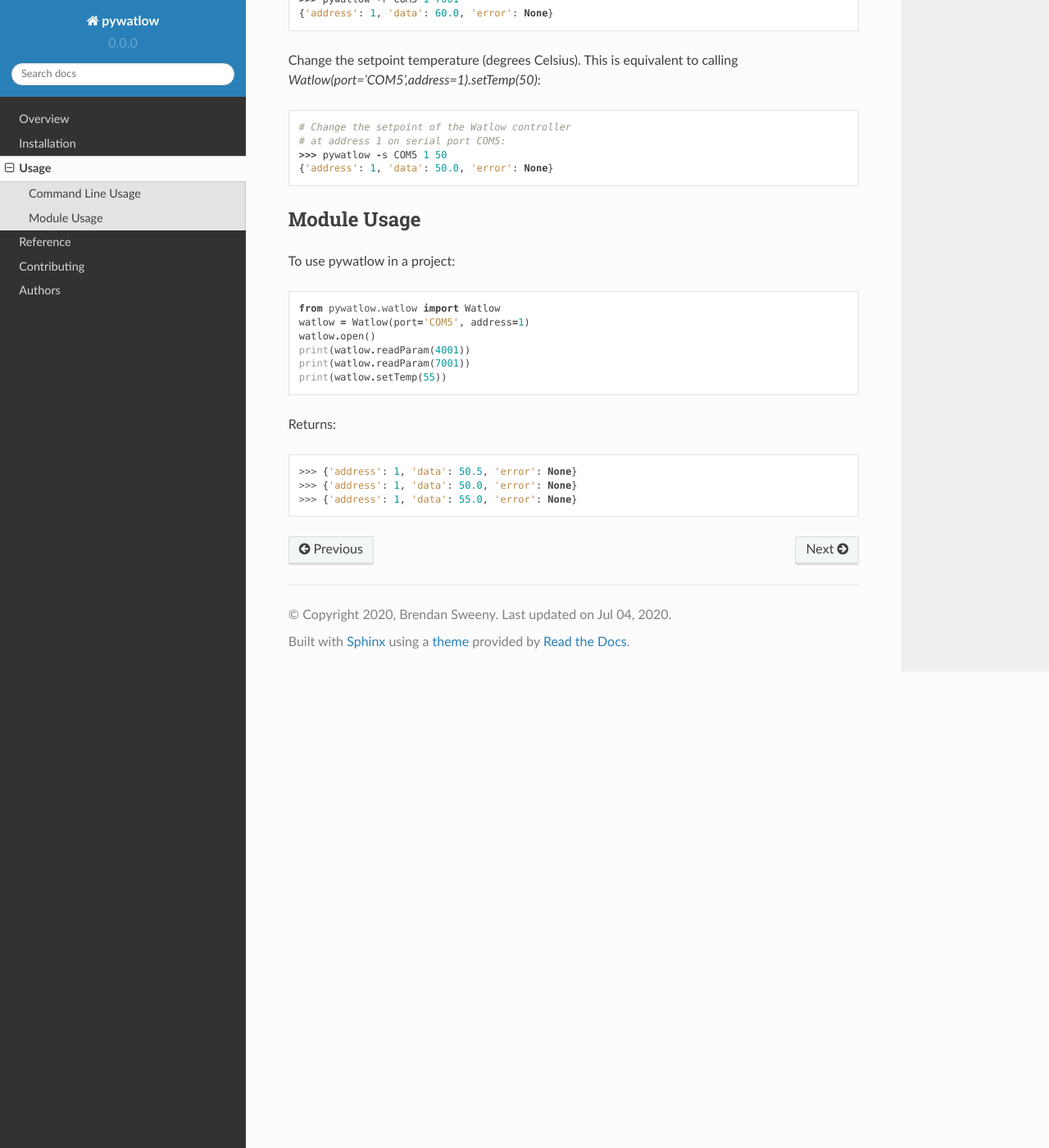
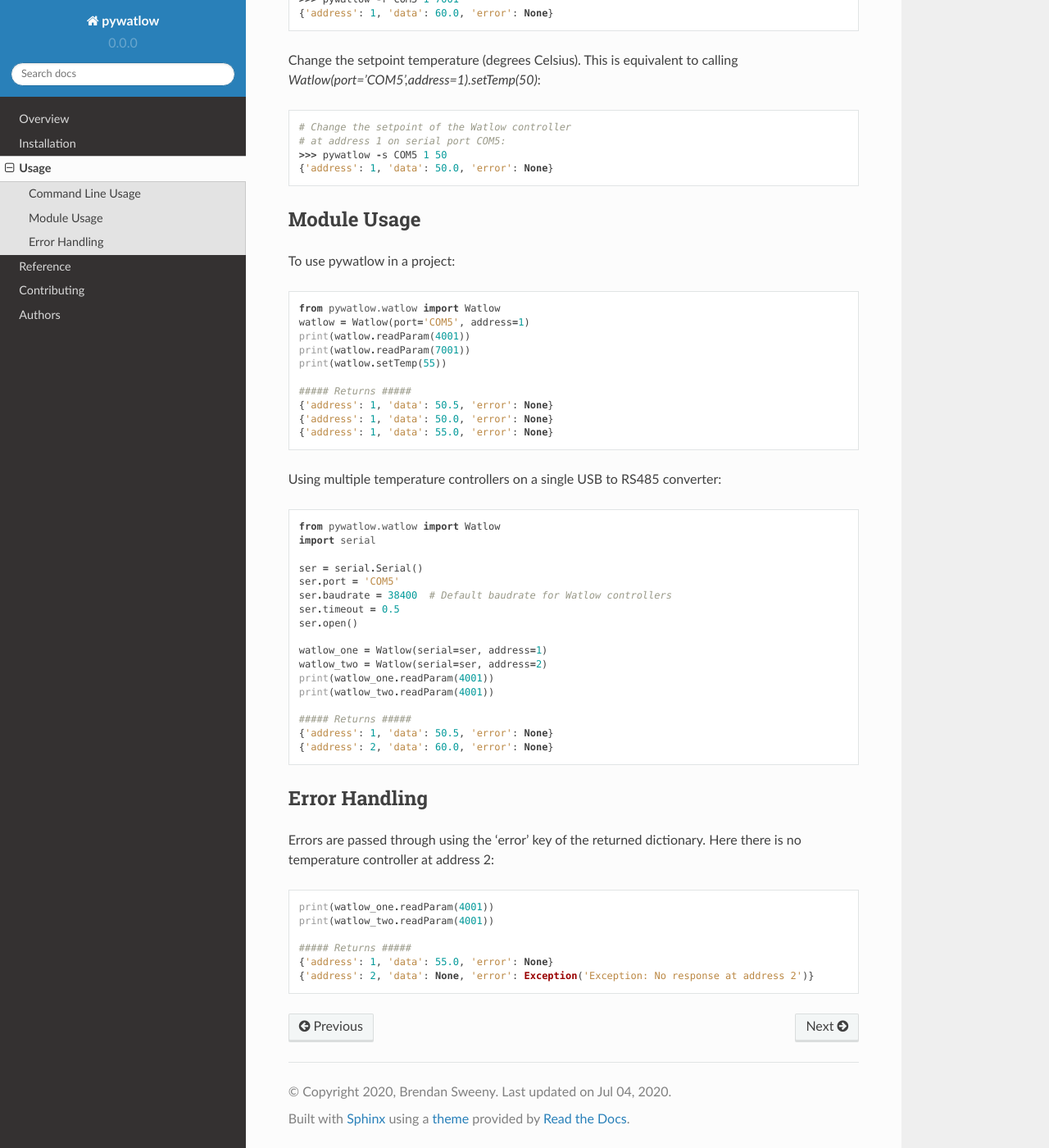
Before and after one commit to BrendanSweeny/pywatlow, a Sphinx documentation site: the page built from pywatlow/docs/usage.rst, in a window 1280 px wide and 1400 px high, scrolled down 647 px. Shown: the whole window at 82% size. Built offline with Sphinx 7.4.7 and the Read the Docs theme 2.0.0, drawn with Linux system fonts in a browser that asks for light colours.

Commit message:
Remove print statements, update usage docs

```diff
--- a/pywatlow/docs/usage.rst
+++ b/pywatlow/docs/usage.rst
@@ -41,13 +41,45 @@
 
 	from pywatlow.watlow import Watlow
 	watlow = Watlow(port='COM5', address=1)
-	watlow.open()
 	print(watlow.readParam(4001))
 	print(watlow.readParam(7001))
 	print(watlow.setTemp(55))
 
-Returns::
+	##### Returns #####
+	{'address': 1, 'data': 50.5, 'error': None}
+	{'address': 1, 'data': 50.0, 'error': None}
+	{'address': 1, 'data': 55.0, 'error': None}
 
-	>>> {'address': 1, 'data': 50.5, 'error': None}
-	>>> {'address': 1, 'data': 50.0, 'error': None}
-	>>> {'address': 1, 'data': 55.0, 'error': None}
+Using multiple temperature controllers on a single USB to RS485 converter::
+
+	from pywatlow.watlow import Watlow
+	import serial
+
+	ser = serial.Serial()
+	ser.port = 'COM5'
+	ser.baudrate = 38400  # Default baudrate for Watlow controllers
+	ser.timeout = 0.5
+	ser.open()
+
+	watlow_one = Watlow(serial=ser, address=1)
+	watlow_two = Watlow(serial=ser, address=2)
+	print(watlow_one.readParam(4001))
+	print(watlow_two.readParam(4001))
+
+	##### Returns #####
+	{'address': 1, 'data': 50.5, 'error': None}
+	{'address': 2, 'data': 60.0, 'error': None}
+
+
+Error Handling
+==============
+
+Errors are passed through using the 'error' key of the returned dictionary.
+Here there is no temperature controller at address 2::
+
+	print(watlow_one.readParam(4001))
+	print(watlow_two.readParam(4001))
+
+	##### Returns #####
+	{'address': 1, 'data': 55.0, 'error': None}
+	{'address': 2, 'data': None, 'error': Exception('Exception: No response at address 2')}
```
Also changed, not shown: example.py (+11 -17 lines), pywatlow/README.rst, 1 other file.
